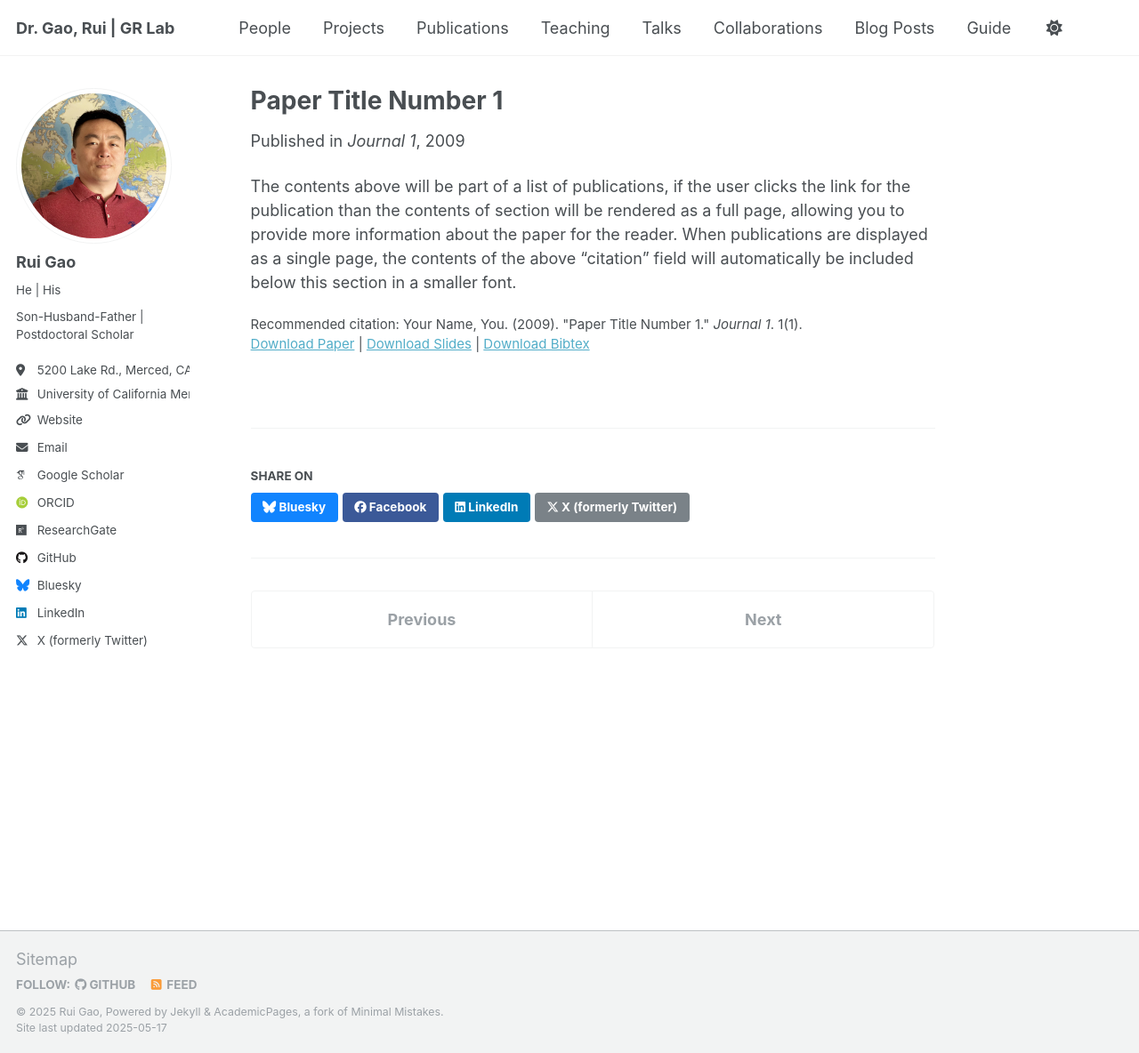
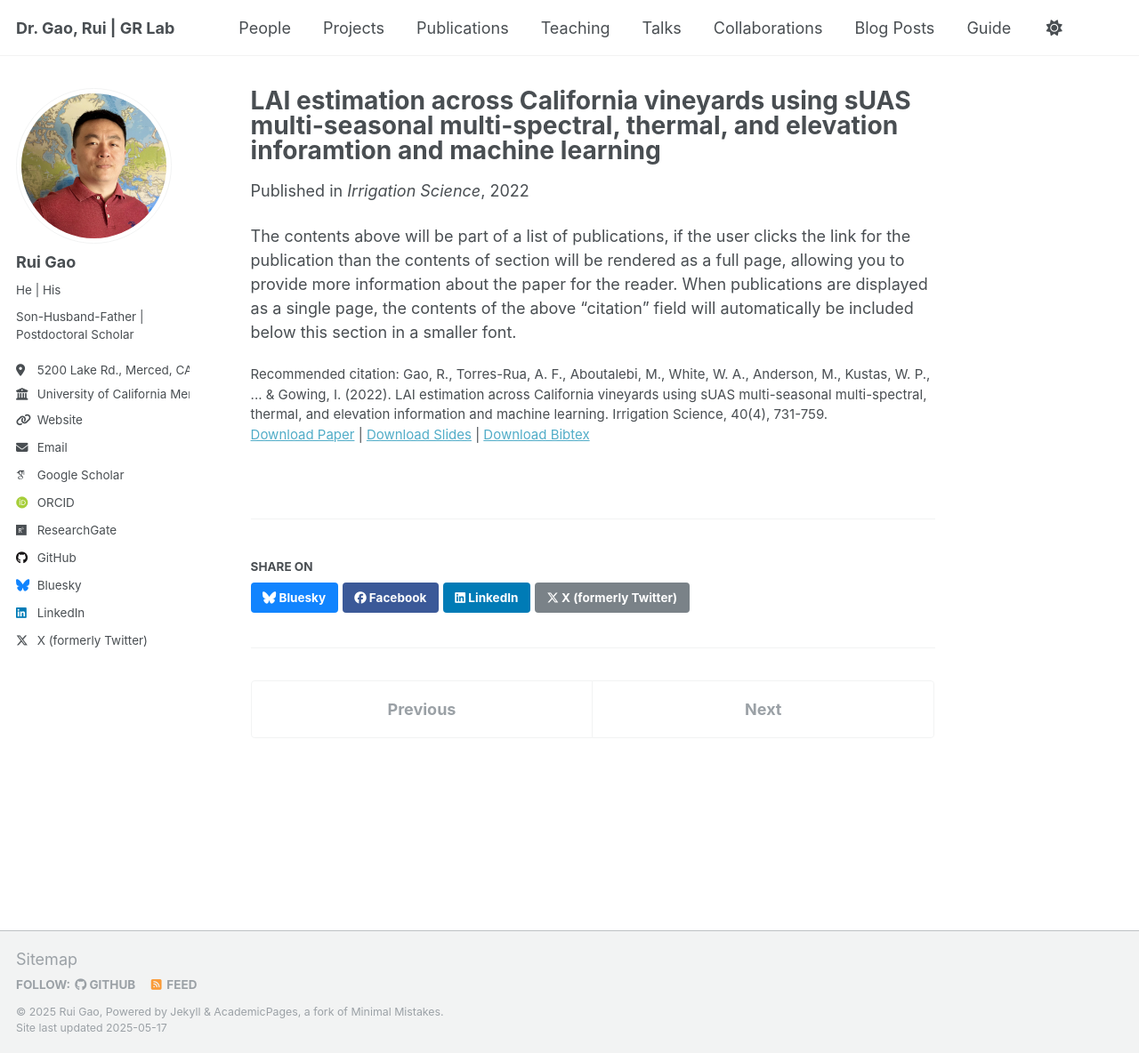
Before and after one commit to RuiGao9/RuiGao9.github.io, a Jekyll site: the page built from _publications/2009-10-01-paper-title-number-1.md, in a window 1280 px wide and 1184 px high. Shown: the whole window at 89% size. Built offline with Jekyll 4.4.1, drawn with Linux system fonts in a browser that asks for light colours; some web fonts are replaced.

Commit message:
Update 2009-10-01-paper-title-number-1.md

```diff
--- a/_publications/2009-10-01-paper-title-number-1.md
+++ b/_publications/2009-10-01-paper-title-number-1.md
@@ -1,14 +1,23 @@
 ---
-title: "Paper Title Number 1"
+title: "LAI estimation across California vineyards using sUAS multi-seasonal multi-spectral, thermal, and elevation inforamtion and machine learning"
 collection: publications
 category: manuscripts
 permalink: /publication/2009-10-01-paper-title-number-1
 excerpt: 'This paper is about the number 1. The number 2 is left for future work.'
-date: 2009-10-01
-venue: 'Journal 1'
-slidesurl: 'http://academicpages.github.io/files/slides1.pdf'
-paperurl: 'http://academicpages.github.io/files/paper1.pdf'
-bibtexurl: 'http://academicpages.github.io/files/bibtex1.bib'
-citation: 'Your Name, You. (2009). &quot;Paper Title Number 1.&quot; <i>Journal 1</i>. 1(1).'
+date: 2022-09-01
+venue: 'Irrigation Science'
+slidesurl: 'https://link.springer.com/article/10.1007/s00271-022-00776-0'
+paperurl: 'https://link.springer.com/article/10.1007/s00271-022-00776-0'
+bibtexurl: '@article{gao2022lai,
+  title={LAI estimation across California vineyards using sUAS multi-seasonal multi-spectral, thermal, and elevation information and machine learning},
+  author={Gao, Rui and Torres-Rua, Alfonso F and Aboutalebi, Mahyar and White, William A and Anderson, Martha and Kustas, William P and Agam, Nurit and Alsina, Maria Mar and Alfieri, Joseph and Hipps, Lawrence and others},
+  journal={Irrigation Science},
+  volume={40},
+  number={4},
+  pages={731--759},
+  year={2022},
+  publisher={Springer}
+}'
+citation: 'Gao, R., Torres-Rua, A. F., Aboutalebi, M., White, W. A., Anderson, M., Kustas, W. P., ... & Gowing, I. (2022). LAI estimation across California vineyards using sUAS multi-seasonal multi-spectral, thermal, and elevation information and machine learning. Irrigation Science, 40(4), 731-759.'
 ---
 The contents above will be part of a list of publications, if the user clicks the link for the publication than the contents of section will be rendered as a full page, allowing you to provide more information about the paper for the reader. When publications are displayed as a single page, the contents of the above "citation" field will automatically be included below this section in a smaller font.
```
